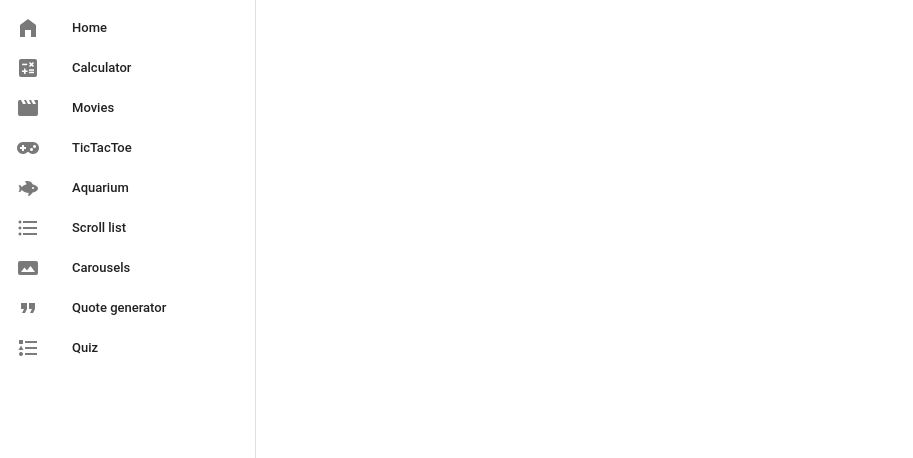
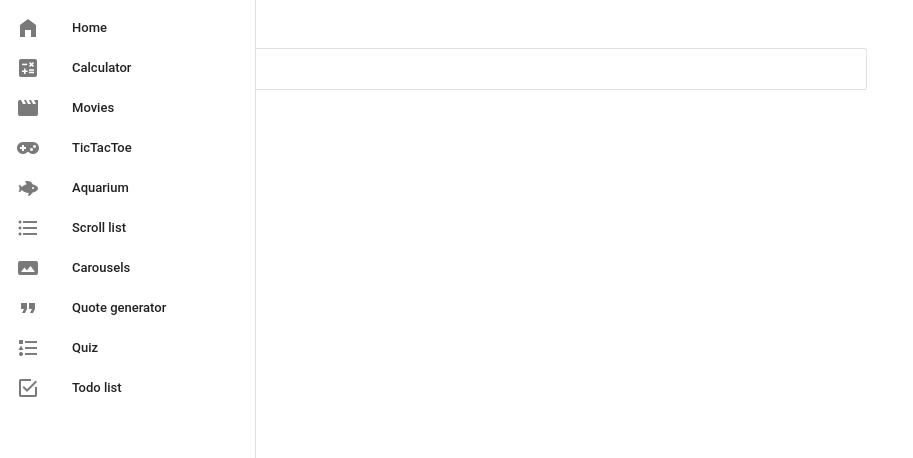
Before and after one commit to camilla-westin/PlayWithVue, a Vue app: page /todolist in a window 1280 px wide. Shown: the top 458 px of the page, without its empty margins (0-913 px from the left). Built offline with nearby package versions, Linux system fonts and the light colour scheme.

Commit message:
Todo list functionality

```diff
--- a/src/components/Navigation/NavigationLinks.vue
+++ b/src/components/Navigation/NavigationLinks.vue
@@ -75,5 +75,13 @@ import { RouterLink } from "vue-router";
         color="#000000"
       ></v-list-item>
     </router-link>
+    <router-link to="/todolist">
+      <v-list-item
+        prepend-icon="mdi-checkbox-marked-outline"
+        title="Todo list"
+        value="todolist"
+        color="#000000"
+      ></v-list-item>
+    </router-link>
   </v-list>
 </template>
--- /dev/null
+++ b/src/components/TodoList/TodoList.vue
@@ -0,0 +1,55 @@
+<script setup>
+import { ref } from "vue";
+
+const newTodo = ref("");
+const todos = ref([]);
+const completedTodos = ref([]);
+
+function randomId() {
+  return Math.random().toString(36).substr(2, 9);
+}
+
+function addTodo() {
+  todos.value.push({
+    id: randomId(),
+    text: newTodo.value,
+  });
+  newTodo.value = "";
+}
+
+function removeTodo(id) {
+  completedTodos.value.push(todos.value.find((todo) => todo.id === id));
+  todos.value = todos.value.filter((todo) => todo.id !== id);
+}
+</script>
+
+<template>
+  <div class="w-2/3">
+    <input
+      v-model="newTodo"
+      @keyup.enter="addTodo"
+      placeholder="Add a new todo"
+      class="w-full p-2 border rounded-sm my-2"
+    />
+
+    <ul>
+      <li
+        v-for="(todo, index) in todos"
+        :key="todo.id"
+        class="bg-gray-100 rounded-sm h-12 p-2 mb-2"
+      >
+        <input type="checkbox" class="mr-2" @click="removeTodo(todo.id)" />
+        {{ todo.text }}
+      </li>
+    </ul>
+
+    <ul>
+      <li
+        v-for="(todo, index) in completedTodos"
+        class="line-through bg-gray-100 rounded-sm h-12 p-2 mb-2"
+      >
+        {{ todo.text }}
+      </li>
+    </ul>
+  </div>
+</template>
--- a/src/router/index.js
+++ b/src/router/index.js
@@ -56,6 +56,11 @@ const router = createRouter({
       name: "scrolllist",
       component: () => import("../views/ScrollListView.vue"),
     },
+    {
+      path: "/todolist",
+      name: "todolist",
+      component: () => import("../views/TodoListView.vue"),
+    },
   ],
 });
 
--- /dev/null
+++ b/src/views/TodoListView.vue
@@ -0,0 +1,11 @@
+<script setup>
+import TodoList from "@/components/TodoList/TodoList.vue";
+</script>
+<template>
+  <VContainer>
+    <VRow>
+      <h1 class="text-3xl font-semibold">Todo list</h1>
+    </VRow>
+    <VRow> <TodoList /></VRow>
+  </VContainer>
+</template>
```
